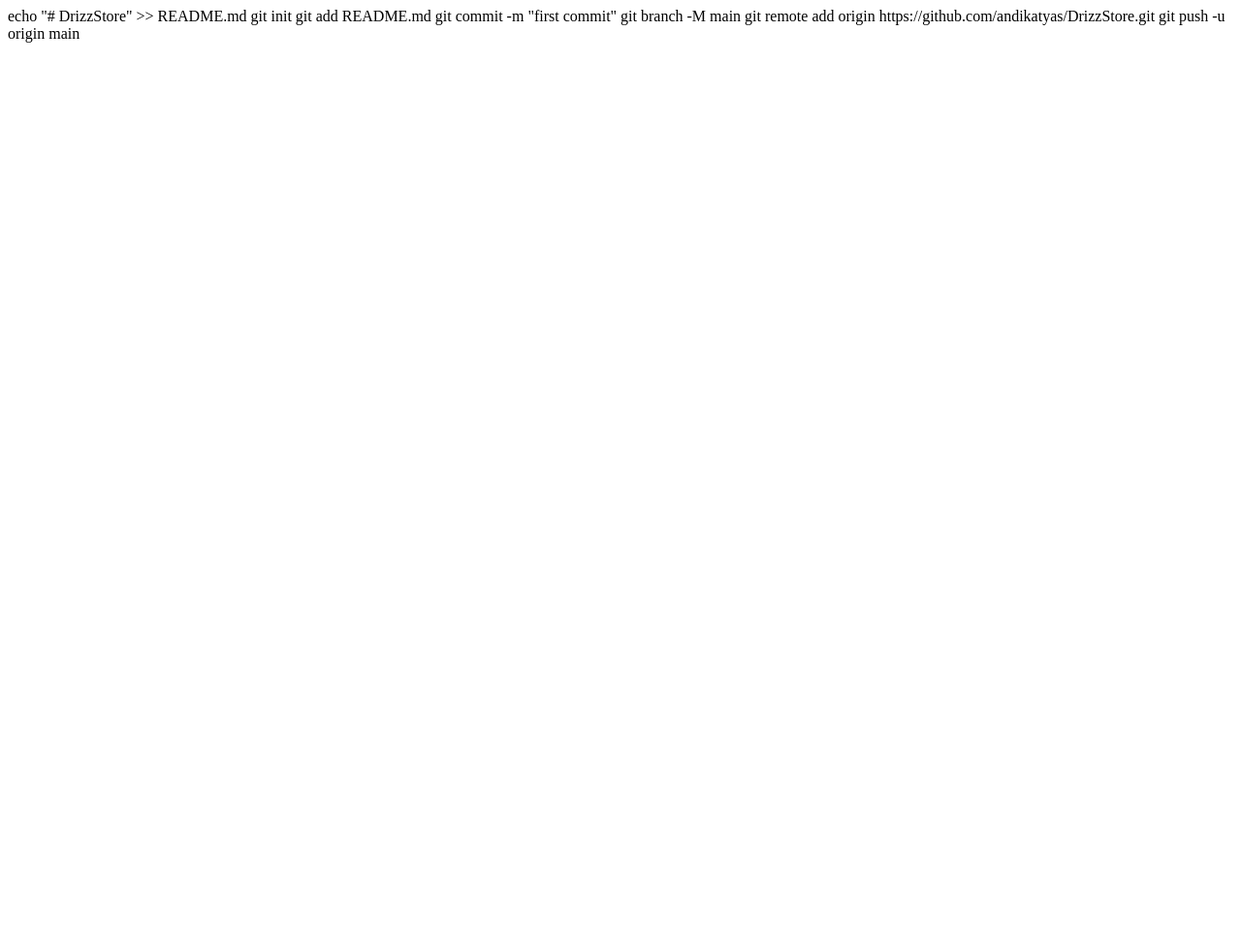
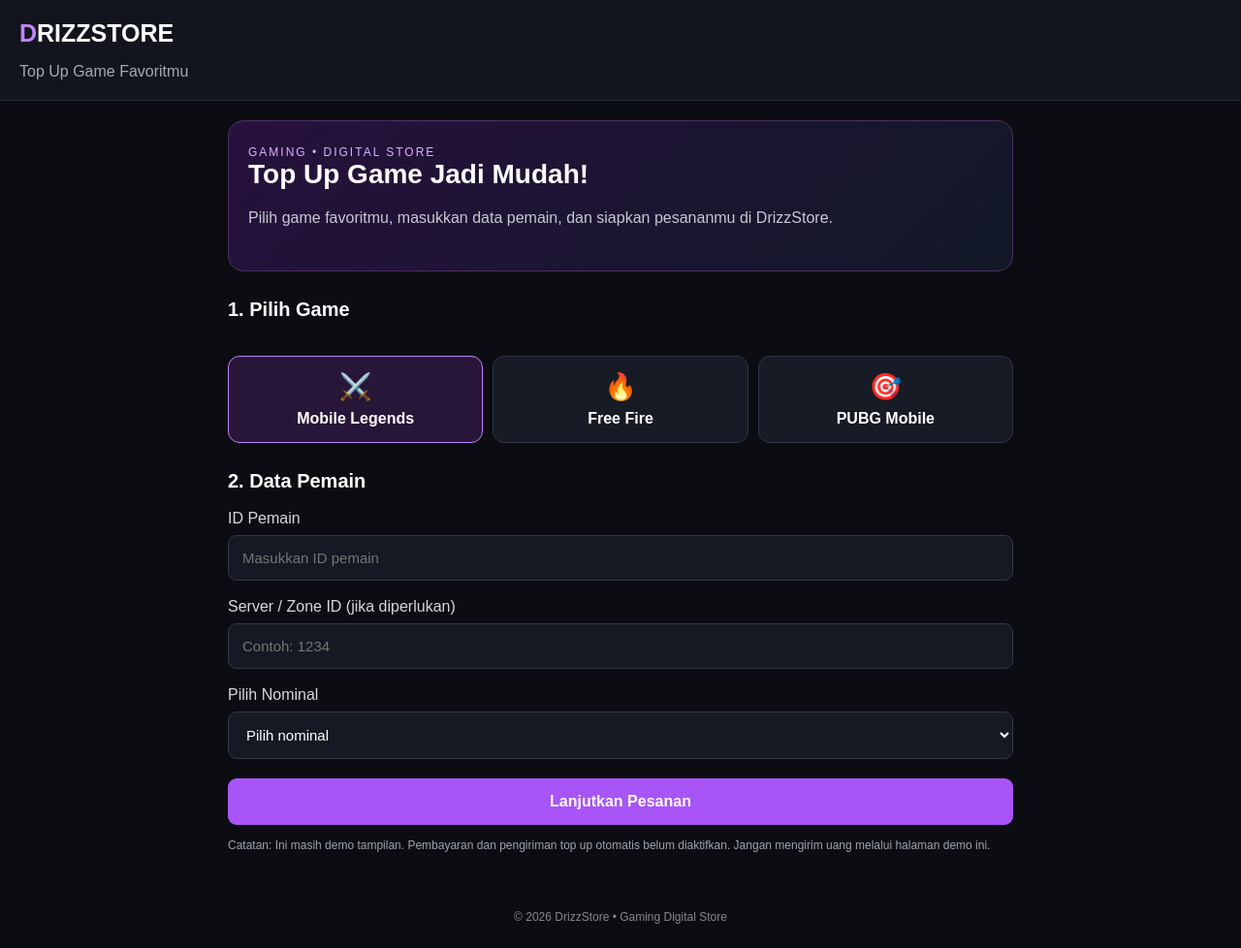
Before and after one commit to DRIZZSTORE/DrizzStore, a plain HTML site: page index.html in a window 1280 px wide. Shown: the whole page at 97% size. Before the commit the page ends 800 px from the top, so only its background shows below. Drawn offline with Linux system fonts and the light colour scheme.

Commit message:
Update index.html

```diff
--- a/index.html
+++ b/index.html
@@ -1,7 +1,97 @@
-echo "# DrizzStore" >> README.md
-git init
-git add README.md
-git commit -m "first commit"
-git branch -M main
-git remote add origin https://github.com/andikatyas/DrizzStore.git
-git push -u origin main
+<!DOCTYPE html>
+<html lang="id">
+<head>
+<meta charset="UTF-8">
+<meta name="viewport" content="width=device-width, initial-scale=1.0">
+<title>DrizzStore - Top Up Game</title>
+<style>
+*{box-sizing:border-box}
+body{margin:0;background:#0b0d12;color:#fff;font-family:Arial,sans-serif}
+header{padding:20px;background:#12151d;border-bottom:1px solid #292d38}
+.logo{font-size:25px;font-weight:bold;color:#c084fc}
+.logo span{color:#fff}
+header p{color:#a5a9b5;margin-bottom:0}
+main{max-width:850px;margin:auto;padding:20px}
+.hero{padding:25px 20px;border-radius:16px;background:linear-gradient(135deg,#27113d,#111827);border:1px solid #49305f}
+.hero h1{font-size:28px;margin:0 0 10px}
+.hero p{color:#c7c9d1;line-height:1.6}
+.tag{color:#d8b4fe;font-size:12px;letter-spacing:2px}
+h2{font-size:20px;margin-top:28px}
+.games{display:grid;grid-template-columns:repeat(3,minmax(0,1fr));gap:10px}
+.game{padding:15px 5px;background:#171b25;border:1px solid #303544;border-radius:12px;text-align:center;cursor:pointer;color:white}
+.game.active{border-color:#c084fc;background:#281638}
+.emoji{font-size:27px;display:block;margin-bottom:8px}
+label{display:block;margin:18px 0 8px;color:#d6d8e0}
+input,select{width:100%;padding:14px;border-radius:9px;border:1px solid #343947;background:#151923;color:white;font-size:15px}
+button{width:100%;padding:15px;border:0;border-radius:9px;background:#a855f7;color:white;font-size:16px;font-weight:bold;margin-top:20px;cursor:pointer}
+.note{font-size:12px;color:#9ca3af;line-height:1.6}
+footer{text-align:center;padding:25px;color:#888;font-size:12px}
+</style>
+</head>
+<body>
+<header>
+  <div class="logo">D<span>RIZZSTORE</span></div>
+  <p>Top Up Game Favoritmu</p>
+</header>
+<main>
+  <section class="hero">
+    <div class="tag">GAMING • DIGITAL STORE</div>
+    <h1>Top Up Game Jadi Mudah!</h1>
+    <p>Pilih game favoritmu, masukkan data pemain, dan siapkan pesananmu di DrizzStore.</p>
+  </section>
+
+  <h2>1. Pilih Game</h2>
+  <div class="games">
+    <button type="button" class="game active" data-game="Mobile Legends"><span class="emoji">⚔️</span>Mobile Legends</button>
+    <button type="button" class="game" data-game="Free Fire"><span class="emoji">🔥</span>Free Fire</button>
+    <button type="button" class="game" data-game="PUBG Mobile"><span class="emoji">🎯</span>PUBG Mobile</button>
+  </div>
+
+  <h2>2. Data Pemain</h2>
+  <form id="order">
+    <label for="player">ID Pemain</label>
+    <input id="player" placeholder="Masukkan ID pemain" required>
+    <label for="server">Server / Zone ID (jika diperlukan)</label>
+    <input id="server" placeholder="Contoh: 1234">
+    <label for="nominal">Pilih Nominal</label>
+    <select id="nominal" required>
+      <option value="">Pilih game terlebih dahulu</option>
+    </select>
+    <button type="submit">Lanjutkan Pesanan</button>
+  </form>
+  <p class="note">Catatan: Ini masih demo tampilan. Pembayaran dan pengiriman top up otomatis belum diaktifkan. Jangan mengirim uang melalui halaman demo ini.</p>
+</main>
+<footer>© 2026 DrizzStore • Gaming Digital Store</footer>
+
+<script>
+let game="Mobile Legends";
+const products={
+ "Mobile Legends":["86 Diamonds","172 Diamonds","257 Diamonds","344 Diamonds"],
+ "Free Fire":["70 Diamonds","140 Diamonds","355 Diamonds","720 Diamonds"],
+ "PUBG Mobile":["60 UC","325 UC","660 UC","1800 UC"]
+};
+const select=document.getElementById("nominal");
+function updateProducts(){
+ select.innerHTML='<option value="">Pilih nominal</option>';
+ products[game].forEach(p=>{
+  const option=document.createElement("option");
+  option.value=p;option.textContent=p;
+  select.appendChild(option);
+ });
+}
+document.querySelectorAll(".game").forEach(btn=>{
+ btn.addEventListener("click",()=>{
+  game=btn.dataset.game;
+  document.querySelectorAll(".game").forEach(b=>b.classList.remove("active"));
+  btn.classList.add("active");
+  updateProducts();
+ });
+});
+document.getElementById("order").addEventListener("submit",e=>{
+ e.preventDefault();
+ alert("Demo DrizzStore\\nGame: "+game+"\\nID: "+document.getElementById("player").value+"\\nNominal: "+select.value+"\\n\\nPesanan belum dikirim. Sistem pembayaran otomatis belum aktif.");
+});
+updateProducts();
+</script>
+</body>
+</html>
```
